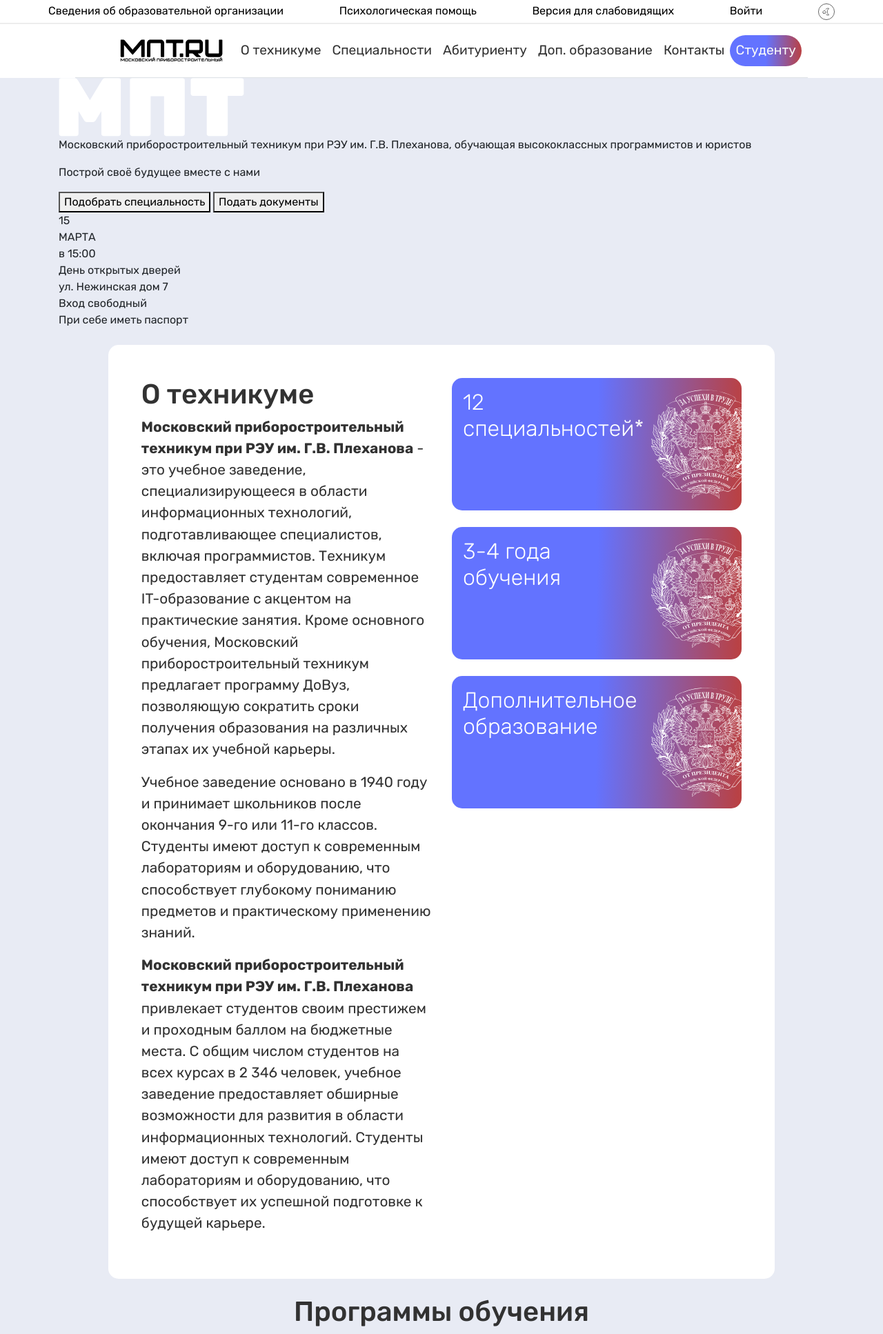
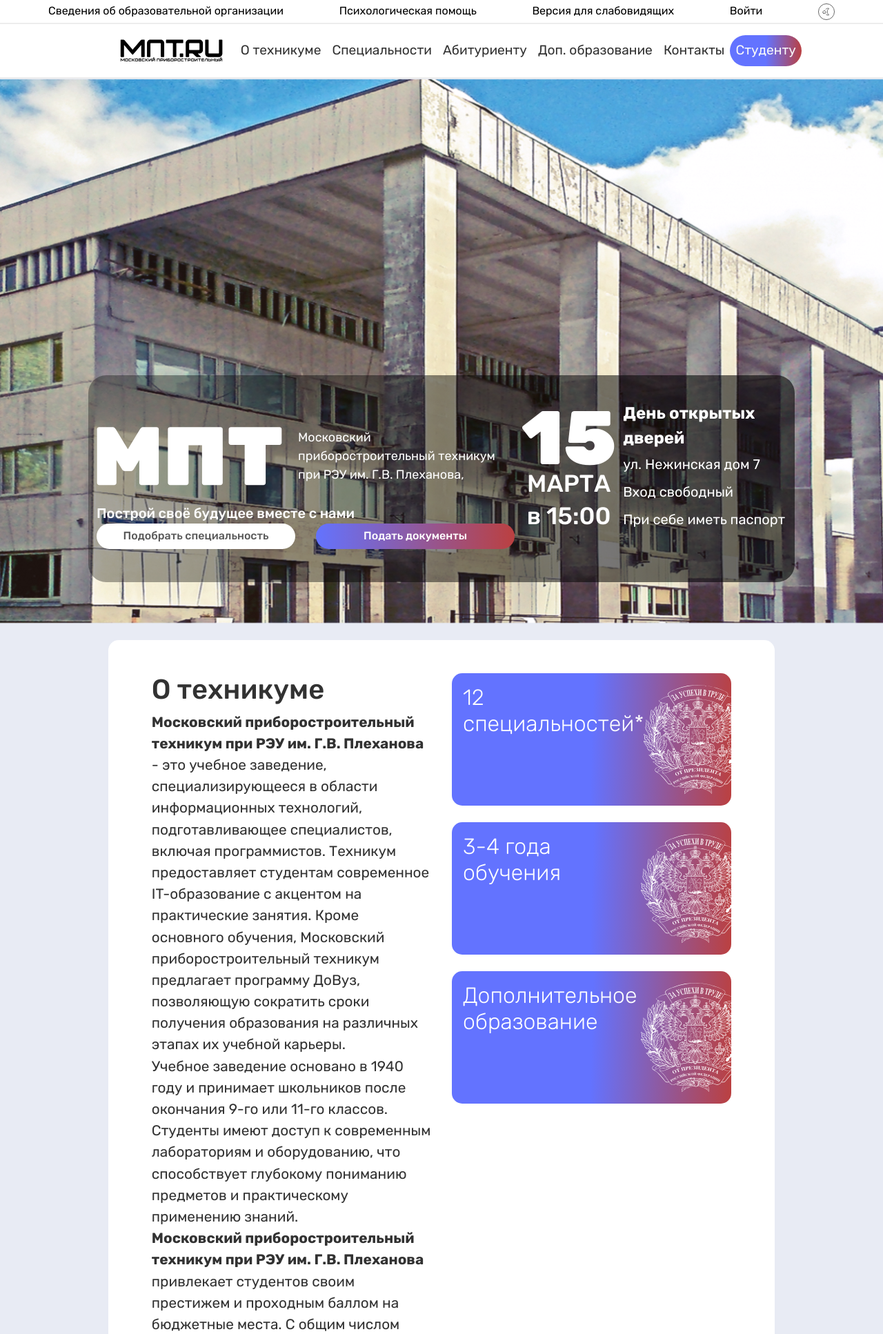
Before and after one commit to Liromanz/roflan_pominki4k, a Django app: template mptsite/templates/mptsite/index.html in a window 1280 px wide; the page is wider, and only the part inside the window is pictured. Shown: the top 1934 px of that part at 69% size. Run offline with Django 5.2, Linux system fonts and the light colour scheme; the template is opened without the code that fills it, so the values that code supplies are empty; some libraries are stand-ins or nearby versions.

Commit message:
Собрана актуальная главная, внесены все правкиЮ добавоены все фото

```diff
--- a/mptsite/base_template/footer_main.html
+++ b/mptsite/base_template/footer_main.html
@@ -1,6 +1,6 @@
 {% load static %}
-
-<div class="container main-font style-text mt-5">
+<footer class="container main-font style-text mt-5">
+    <div class="container main-font style-text mt-5">
         <div class="row py-4">
             <div class="col-12 col-md-4 my-3 order-md-0 order-3">
                 <div class="nav flex-column">
@@ -53,3 +53,4 @@
             </div>
         </div>
     </div>
+</footer>
--- a/mptsite/base_template/header_main.html
+++ b/mptsite/base_template/header_main.html
@@ -1,5 +1,5 @@
 {% load static %}
-<header class="main-container navbar-expand-lg border-bottom">
+<header class="main-container navbar-expand-lg">
     <div class="ms-0 ms-lg-5 me-0 me-lg-5 p-1 p-lg-3 d-flex justify-content-between">
         <a href="#" class="navbar-brand"><img style="width: 9.5rem !important;"
                                               src="{% static 'source/logo/MPT_MAIN_LOGO.svg' %}" alt="REY"></a>
--- a/mptsite/base_template/header_top.html
+++ b/mptsite/base_template/header_top.html
@@ -1,5 +1,5 @@
 {% load static %}
-<header class="header">
+<header class="header container">
     <nav class="navbar navbar-expand-md p-0 pt-1 pb-1">
         <div class="container">
             <!-- Ссылки -->
@@ -23,5 +23,4 @@
                 </ul>
             </div>
     </nav>
-    <hr class="p-0 m-0">
 </header>
--- a/mptsite/static/css/main.css
+++ b/mptsite/static/css/main.css
@@ -1,7 +1,9 @@
+
 /*# sourceMappingURL=main.css.map */
 
 @import url('https://fonts.googleapis.com/css2?family=Rubik:ital,wght@0,300..900;1,300..900&display=swap');
 @import url(second_header.css);
+@import url(photo_block.css);
 @import url(about_MPT.css);
 @import url(training_program.css);
 @import url(footer.css);
--- /dev/null
+++ b/mptsite/static/css/photo_block.css
@@ -0,0 +1,337 @@
+:root {
+  --gradient: linear-gradient(91.53deg, #6373ff, #6373ff, #bb4040);
+}
+
+@font-face {
+  font-family: "Rubik";
+  src: url("../source/fonts/Rubik-Regular.ttf") format("truetype");
+  font-weight: normal;
+  font-style: normal;
+}
+@font-face {
+  font-family: "Rubik";
+  src: url("../source/fonts/Rubik-Bold.ttf") format("truetype");
+  font-weight: bold;
+  font-style: normal;
+}
+@font-face {
+  font-family: "Rubik";
+  src: url("../source/fonts/Rubik-ExtraBold.ttf") format("truetype");
+  font-weight: 800; /* Extra Bold */
+  font-style: normal;
+}
+@font-face {
+  font-family: "Rubik";
+  src: url("../source/fonts/Rubik-Medium.ttf") format("truetype");
+  font-weight: 500; /* Medium */
+  font-style: normal;
+}
+@font-face {
+  font-family: "Rubik";
+  src: url("../source/fonts/Rubik-Black.ttf") format("truetype");
+  font-weight: 900; /* Black */
+  font-style: normal;
+}
+* {
+  font-family: Rubik;
+}
+
+p,
+h2,
+div {
+  margin: 0 !important;
+}
+
+body .photo-block {
+  display: flex;
+  justify-content: center;
+  align-items: end;
+  background-image: url(../source/img/background.png);
+  background-size: cover;
+  width: 100%;
+  margin: 0;
+  background-repeat: no-repeat;
+  color: white;
+  height: 790px;
+  background-position: center;
+}
+body .photo-block .info-block {
+  background: rgb(0, 0, 0);
+  background: linear-gradient(90deg, rgba(0, 0, 0, 0.33) 0%, rgba(0, 0, 0, 0.6) 100%);
+  display: flex;
+  justify-content: center;
+  align-items: center;
+  border-radius: 26px;
+  height: 230px;
+  width: 1538px;
+  margin-bottom: 60px;
+}
+body .photo-block .block-wrapper {
+  display: grid;
+  grid-template-columns: 2fr 1.25fr;
+  height: 90%;
+  align-items: center;
+  justify-items: center;
+  gap: 50px;
+}
+body .photo-block .block-wrapper .left-info {
+  display: grid;
+  grid-template-rows: 1fr 1fr 1fr;
+  height: 200px;
+  align-items: center;
+}
+body .photo-block .block-wrapper .left-info .title-and-subtitle-block {
+  display: grid;
+  grid-template-columns: 1fr 5fr;
+  gap: 15px;
+  justify-items: center;
+  align-items: center;
+}
+body .photo-block .block-wrapper .left-info .title-and-subtitle-block .title {
+  font-size: 120px;
+  font-weight: 1000;
+  height: -moz-min-content;
+  height: min-content;
+}
+body .photo-block .block-wrapper .left-info .title-and-subtitle-block .subtitle {
+  font-size: 20px;
+}
+body .photo-block .block-wrapper .left-info .slogan {
+  font-size: 20px;
+  font-weight: 500;
+}
+body .photo-block .block-wrapper .left-info .button-block {
+  display: flex;
+  gap: 30px;
+}
+body .photo-block .block-wrapper .left-info .button-block button {
+  margin: 0px !important;
+}
+body .photo-block .block-wrapper .left-info .button-block .choose-specialty {
+  width: 360px;
+  height: 37px;
+  border-radius: 21px;
+  background-color: #ffffff;
+  border: none;
+  color: #595959;
+  font-weight: 500;
+  margin: 0;
+}
+body .photo-block .block-wrapper .left-info .button-block .choose-specialty:hover {
+  transition: 0.2s !important;
+  background-color: #ffffff;
+  color: #000000;
+}
+body .photo-block .block-wrapper .left-info .button-block .submit-documents {
+  width: 360px;
+  height: 37px;
+  border-radius: 21px;
+  background: rgb(99, 115, 255);
+  background: linear-gradient(90deg, rgb(99, 115, 255) 0%, rgb(187, 64, 64) 100%);
+  border: none;
+  color: #ffffff;
+  font-weight: 500;
+  margin-top: 30px;
+}
+body .photo-block .block-wrapper .right-info {
+  width: 400px;
+  text-align: end;
+  display: grid;
+  grid-template-columns: 1fr 1fr;
+  justify-content: center;
+  align-items: center;
+}
+body .photo-block .block-wrapper .right-info .date-info {
+  height: 225px;
+  display: grid;
+  grid-template-rows: 2fr 1fr;
+  align-items: center;
+  justify-items: center;
+}
+body .photo-block .block-wrapper .right-info .date-info .date-number {
+  font-size: 120px;
+  font-weight: 900;
+  line-height: 90px;
+}
+body .photo-block .block-wrapper .right-info .date-info .date-month {
+  display: flex;
+  align-items: center;
+  justify-content: center;
+  font-size: 40px;
+  font-weight: 500;
+  line-height: 40px;
+}
+body .photo-block .block-wrapper .right-info .date-info .date-time {
+  align-self: flex-start;
+  font-size: 40px;
+  font-weight: 500;
+  line-height: 15px;
+  padding-top: 10px;
+}
+body .photo-block .block-wrapper .right-info .day-info {
+  align-self: flex-start;
+}
+body .photo-block .block-wrapper .right-info .day-info .day-name {
+  font-size: 24px;
+  font-weight: bold;
+}
+body .photo-block .block-wrapper .right-info .day-info .adress {
+  font-size: 20px;
+  text-align: right;
+  text-wrap: nowrap;
+  line-height: 40px;
+}
+body .photo-block .block-wrapper .right-info .day-info .enter {
+  font-size: 20px;
+  text-align: justify;
+}
+body .photo-block .block-wrapper .right-info .day-info .take-info {
+  font-size: 20px;
+  text-align: justify;
+}
+
+@media (max-width: 1400px) {
+  .photo-block .info-block {
+    width: 80vw !important;
+    max-width: 80vw;
+    min-width: 80vw;
+  }
+  .photo-block .container-xxl {
+    width: 80vw !important;
+  }
+  .photo-block .info-block {
+    height: 300px !important;
+  }
+  .photo-block .block-wrapper {
+    grid-template-columns: 5fr 1fr !important;
+    gap: 10px !important;
+    width: 100%;
+    height: 100%;
+  }
+  .photo-block .block-wrapper .left-info .title-and-subtitle-block .subtitle {
+    font-size: 18px !important;
+  }
+  .photo-block .block-wrapper button {
+    width: 18rem !important;
+    max-width: 300px !important;
+    min-width: 200px !important;
+  }
+}
+@media (max-width: 1300px) {
+  .info-block {
+    width: 80vw !important;
+    max-width: 80vw;
+    min-width: 80vw;
+  }
+  .subtitle {
+    width: 95%;
+    height: 60%;
+    text-overflow: ellipsis;
+    overflow: hidden;
+  }
+  .block-wrapper {
+    width: 100% !important;
+    grid-template-columns: 1fr 3fr !important;
+  }
+  .date-number {
+    font-size: 110px !important;
+    text-align: start;
+  }
+  .date-month {
+    font-size: 35px !important;
+    text-align: start;
+  }
+  .date-time {
+    font-size: 35px !important;
+    text-align: start;
+  }
+  .day-name {
+    text-align: start !important;
+  }
+  .date-info {
+    justify-content: start;
+    width: 100% !important;
+  }
+  .right-info {
+    grid-template-columns: 1fr 10fr !important;
+    gap: 10px;
+  }
+  .adress {
+    text-align: start !important;
+    text-wrap: wrap !important;
+  }
+}
+@media (max-width: 1200px) {
+  .block-wrapper {
+    width: 100%;
+  }
+  .info-block {
+    height: 300px !important;
+  }
+  .block-wrapper {
+    grid-template-columns: 5fr 1fr !important;
+    gap: 10px !important;
+    width: 100%;
+    height: 100%;
+  }
+  .block-wrapper .left-info .title-and-subtitle-block img {
+    align-self: flex-start !important;
+  }
+  .block-wrapper .left-info .title-and-subtitle-block .subtitle {
+    font-size: 15px !important;
+  }
+  .block-wrapper .right-info .day-info .date-info {
+    align-self: flex-start;
+  }
+  .block-wrapper .right-info .day-info .date-info div {
+    display: flex;
+    align-self: flex-start;
+  }
+  .block-wrapper .right-info .day-info .date-info div .date-number {
+    align-self: flex-start;
+  }
+  .block-wrapper .right-info .day-info .day-name {
+    text-wrap: nowrap;
+    font-size: 20px !important;
+  }
+  .block-wrapper .right-info .day-info .day-info .adress {
+    font-size: 18px !important;
+  }
+  .block-wrapper .button-block {
+    margin-top: 15px !important;
+  }
+  .block-wrapper .button-block button {
+    margin-top: 40px !important;
+    width: 240px !important;
+  }
+}
+@media (max-width: 1000px) {
+  .photo-block container {
+    height: 300px !important;
+    width: 900px !important;
+  }
+  .photo-block .info-block {
+    height: 300px !important;
+    width: 900px !important;
+  }
+  .photo-block .block-wrapper {
+    grid-template-columns: 5fr 1fr !important;
+    gap: 10px !important;
+    width: 100%;
+    height: 100%;
+  }
+  .photo-block .block-wrapper .left-info .title-and-subtitle-block .subtitle {
+    font-size: 15px !important;
+  }
+  .photo-block .block-wrapper .right-info .day-info .day-name {
+    text-wrap: nowrap;
+    font-size: 20px !important;
+  }
+  .photo-block .block-wrapper .button-block {
+    margin-top: 15px !important;
+  }
+  .photo-block .block-wrapper .button-block button {
+    margin-top: 40px !important;
+    width: 240px !important;
+  }
+}/*# sourceMappingURL=photo_block.css.map */
--- a/mptsite/templates/mptsite/index.html
+++ b/mptsite/templates/mptsite/index.html
@@ -15,17 +15,23 @@
 <title>Главная</title>
 </head>
 <body>
+<header>
+    {% include 'header_top.html' %}
 
-{% include 'header_top.html' %}
-<header class="header">
+</header>
+
+<header class="header" style="position: sticky; top: 0px; z-index: 2">
+    <hr class="p-0 m-0">
     {% include 'header_main.html' %}
+    <hr class="p-0 m-0">
 </header>
+
 <section class="photo-block">
-      <section class="info-block container-lg">
+    <section class="info-block container-xxl">
         <div class="block-wrapper ">
             <div class="left-info container">
                 <div class="title-and-subtitle-block">
-              <img src="../../source/img/asd.svg" alt="" />
+                    <img src="{% static '/source/img/asd.svg' %}" alt=""/>
                     <p class="subtitle">
                         Московский приборостроительный техникум при РЭУ им. Г.В.
                         Плеханова, обучающая высококлассных программистов и юристов
@@ -52,6 +58,9 @@
                 <div class="day-info">
                     <div class="day-name">День открытых дверей</div>
                     <div class="day-info">
+                        <!-- <div class="adress">ул. Нежинская дом 7</div>
+                        <div class="enter">Вход свободный</div>
+                        <div class="take-info">При себе иметь паспорт</div> -->
                         <p class="adress">ул. Нежинская дом 7 <br>Вход свободный <br> При себе иметь паспорт</p>
                     </div>
                 </div>
@@ -73,7 +82,8 @@
                     занятия. Кроме основного обучения, Московский приборостроительный техникум предлагает программу
                     ДоВуз,
                     позволяющую сократить сроки получения образования на различных этапах их учебной карьеры. </p>
-                <p class="main-font">Учебное заведение основано в 1940 году и принимает школьников после окончания 9-го
+                <p class="main-font">Учебное заведение основано в 1940 году и принимает школьников после окончания
+                    9-го
                     или 11-го
                     классов.
                     Студенты имеют доступ к современным лабораториям и оборудованию, что способствует глубокому
```
Also changed, not shown: 1 other file. Lines whose indentation alone changed are shown as unchanged.
